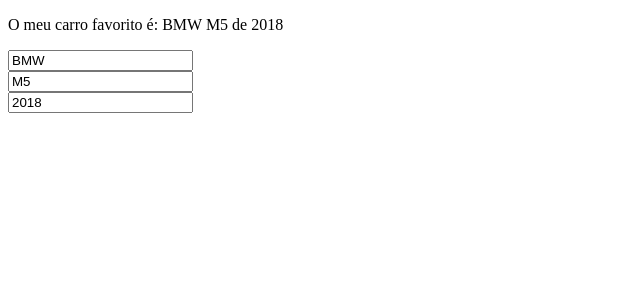
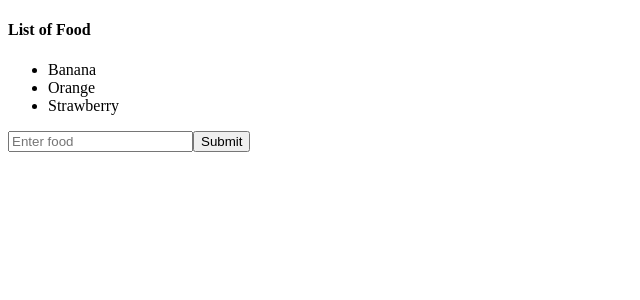
Before and after one commit to P10r10/BroCode, a React (Vite) app in the folder bro-code/: page / in a window 1280 px wide. Shown: the top 300 px of the page, without its empty margins (0-640 px from the left). Built offline with nearby package versions, Linux system fonts and the light colour scheme.

Commit message:
update the state of arrays

```diff
--- a/bro-code/src/App.jsx
+++ b/bro-code/src/App.jsx
@@ -1,10 +1,10 @@
-import MyComponent3 from "./components/MyComponent/MyComponent3.jsx";
+import MyComponent4 from "./components/MyComponent/MyComponent4.jsx";
 
 function App() {
 
     return (
         <>
-            <MyComponent3/>
+            <MyComponent4/>
         </>
     );
 }
--- a/bro-code/src/components/MyComponent/MyComponent2.jsx
+++ b/bro-code/src/components/MyComponent/MyComponent2.jsx
@@ -1,4 +1,4 @@
-import {use, useState} from "react";
+import {useState} from "react";
 
 function MyComponent2() {
 
--- /dev/null
+++ b/bro-code/src/components/MyComponent/MyComponent4.jsx
@@ -0,0 +1,37 @@
+import {useState} from "react";
+
+function MyComponent4() {
+
+    const [foods, setFoods] = useState(["Banana", "Orange", "Strawberry"]);
+    const [food, setFood] = useState();
+
+    const handleSubmitFood = () => {
+        setFoods(f => [...f, food]);
+        setFood("");
+    }
+
+    const handleRemoveFood = (index) => {
+        setFoods(foods.filter((_, i) => i !== index));
+    }
+
+    return (
+        <div>
+            <h4>List of Food</h4>
+            <ul>
+                {foods.map((food, index) =>
+                    <li key={index}
+                        onClick={() => handleRemoveFood(index)}
+                    >{food}</li>)}
+            </ul>
+            <input type="text"
+                   value={food}
+                   placeholder="Enter food"
+                   onChange={(e) => setFood(e.target.value)}
+            />
+            <button onClick={handleSubmitFood}>Submit</button>
+        </div>
+    )
+
+}
+
+export default MyComponent4;
```
